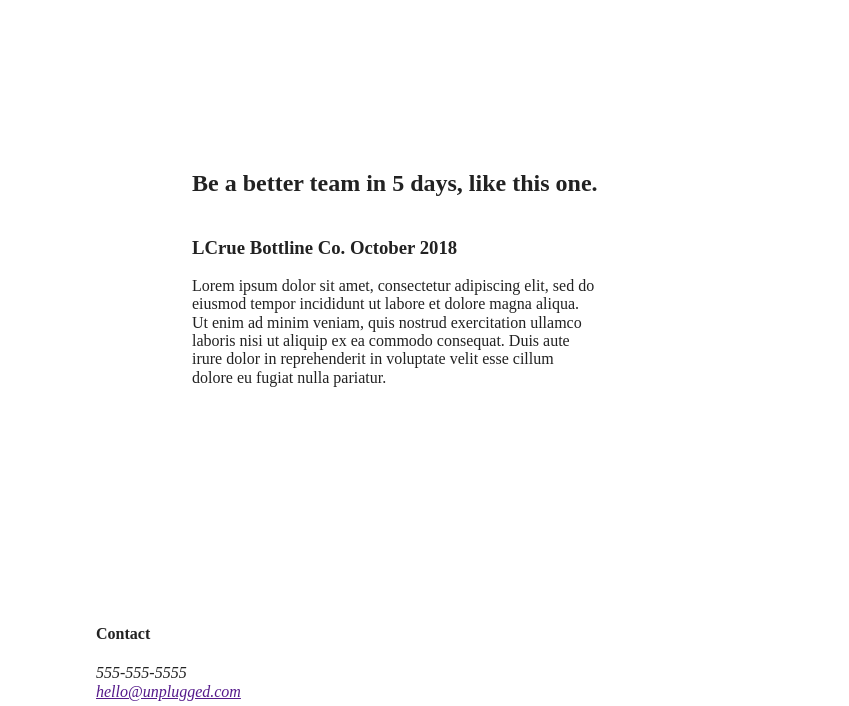
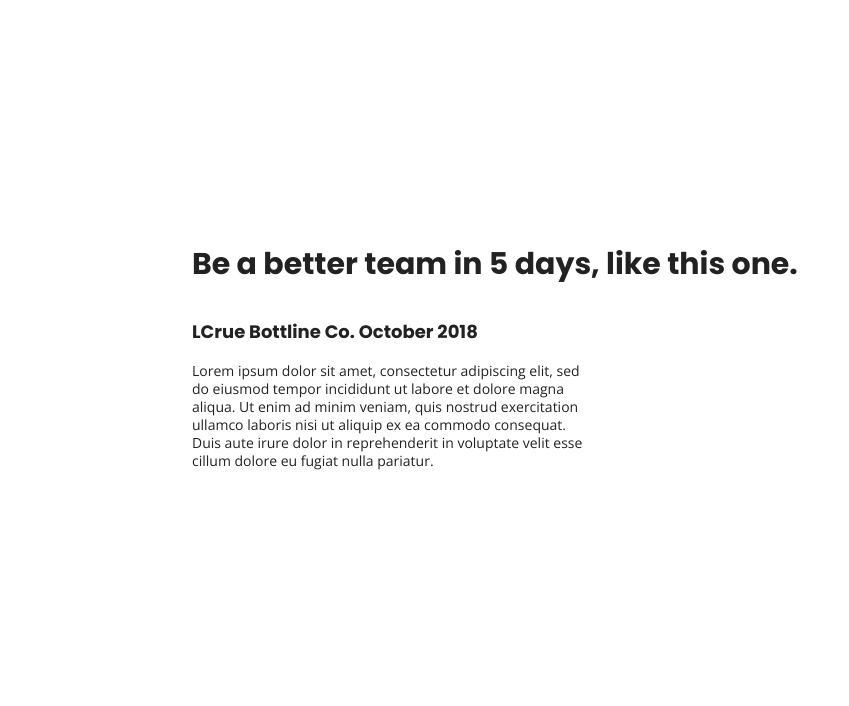
Before and after one commit to SamL2021/unplugged-retreat, a website built with Parcel: page index.html in a window 1280 px wide. Shown: the part 1289-1995 px from the top of the page, without its empty margins (128-977 px from the left). Built offline with nearby package versions, Linux system fonts and the light colour scheme.

Commit message:
added text styles

```diff
--- a/css/main.css
+++ b/css/main.css
@@ -86,9 +86,57 @@ textarea {
 /* ==========================================================================
    Author's custom styles
    ========================================================================== */
+*/
+/* General Styles */
+
+html {
+  font-size: 16px;
+}
+
+body {
+  font-family: 'Open Sans', sans-serif;
+  font-size: 1em;
+  text-align: left;
+}
+
+ul,
+ol {
+  list-style-type: none;
+}
+
+a {
+  color: #e2e3ed;
+  text-decoration: none;
+}
+
+h2 {
+  font-family: 'Poppins', sans-serif;
+  font-size: 1.875em;
+}
+
+h3,
+h4 {
+  font-family: 'Poppins', sans-serif;
+  margin: 20px 0;
+  font-size: 1.125em;
+}
+
+p {
+  font-size: 0.875em;
+  line-height: 1.285;
+}
+
+/* img  */
+/* figure */
+
+address {
+ font-style: normal;
+
+}
 
 .content-wrapper {
      width: 90%;
+     margin: 50px 0;
 }
 
    /* -------------------- Base Header - Footer Styles -------------------- */
--- a/index.html
+++ b/index.html
@@ -18,8 +18,11 @@
 
   <link rel="stylesheet" href="css/normalize.css">
   <link rel="stylesheet" href="css/main.css">
+  <!-- Google Fonts -->
+  <link href="https://fonts.googleapis.com/css?family=Open+Sans:400,700|Poppins:500,700" rel="stylesheet">
 
   <meta name="theme-color" content="#fafafa">
+
 </head>
 
 <body>
```
